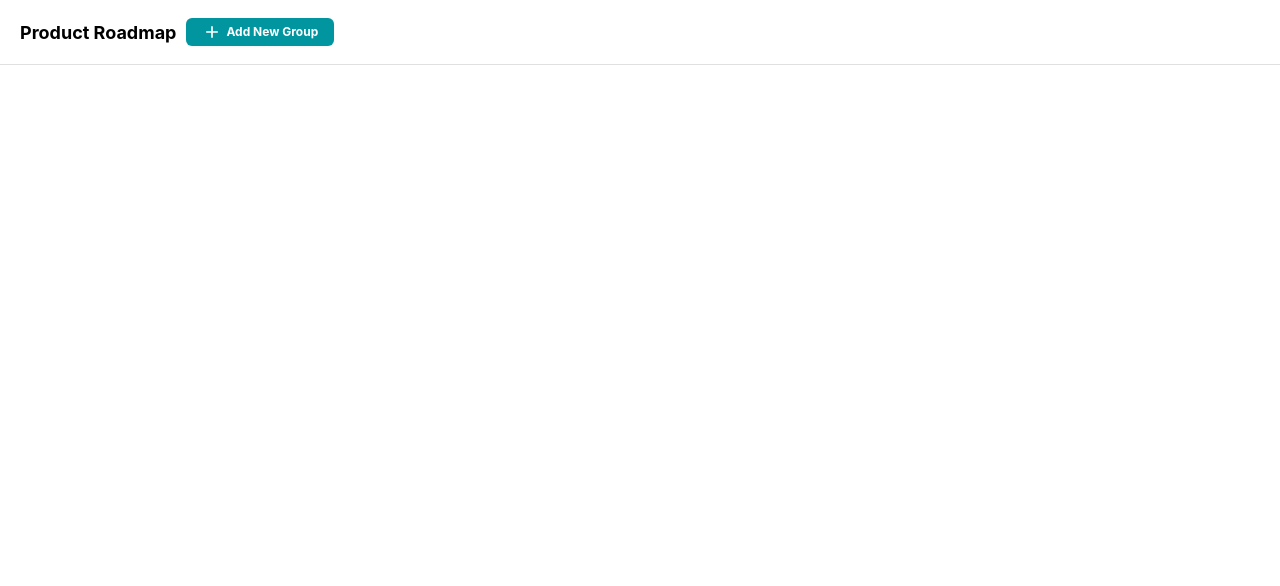
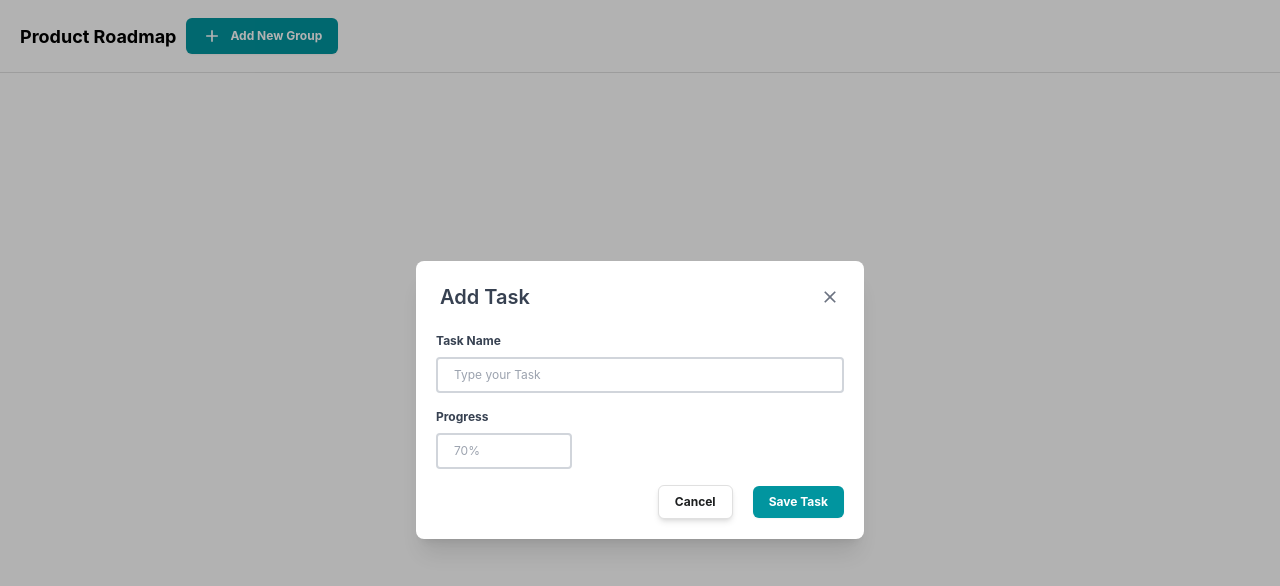
Before and after one commit to Ariefhsnn/todo-app, a React (Create React App) app: page / in a window 1280 px wide. Both pictures are taken after a click on the button "Add New Group". Shown: the top 586 px of the page. Built offline with nearby package versions, Linux system fonts and the light colour scheme.

Commit message:
[arief] - add modal component and TaskForm component

```diff
--- a/package.json
+++ b/package.json
@@ -3,6 +3,7 @@
   "version": "0.1.0",
   "private": true,
   "dependencies": {
+    "@headlessui/react": "^1.7.7",
     "@testing-library/jest-dom": "^5.14.1",
     "@testing-library/react": "^13.0.0",
     "@testing-library/user-event": "^13.2.1",
@@ -40,6 +41,5 @@
   },
   "devDependencies": {
     "tailwindcss": "^3.2.4"
-  },
-  "homepage": "./v1"
+  }
 }
--- a/src/App.css
+++ b/src/App.css
@@ -1,3 +1,14 @@
 @tailwind base;
 @tailwind components;
 @tailwind utilities;
+
+input::-webkit-outer-spin-button,
+input::-webkit-inner-spin-button {
+  -webkit-appearance: none;
+  margin: 0;
+}
+
+/* Firefox */
+input[type=number] {
+  -moz-appearance: textfield;
+}
--- a/src/components/Button.jsx
+++ b/src/components/Button.jsx
@@ -1,13 +1,13 @@
 import React from "react";
 
-export const Button = ({type, children, disabled}) => {
+export const Button = ({type, children, disabled, onClick}, props) => {
 
-    const primary = 'flex items-center gap-[4px] bg-[#01959F] hover:bg-[#006c73] text-white px-[16px] py-[4px] rounded-md text-[12px] font-bold capitalize duration-300 shadow-sm'
-    const outlined = 'flex items-center gap-[4px] bg-white border border-[#E0E0E0] text-[#1D1F20] px-[16px] py-[4px] rounded-md text-[12px] font-bold capitalize duration-300 shadow-md'
-    const danger = 'flex items-center gap-[4px] bg-red-600 hover:bg-red-700 text-white px-[16px] py-[4px] rounded-md text-[12px] font-bold capitalize duration-300 shadow-sm'
+    const primary = 'flex items-center gap-2 bg-[#01959F] hover:bg-[#006c73] text-white px-4 py-2 rounded-md text-[12px] font-bold capitalize duration-300 shadow-sm'
+    const outlined = 'flex items-center gap-2 bg-white border border-[#E0E0E0] text-[#1D1F20] px-4 py-2 rounded-md text-[12px] font-bold capitalize duration-300 shadow-md'
+    const danger = 'flex items-center gap-2 bg-red-600 hover:bg-red-700 text-white px-4 py-2 rounded-md text-[12px] font-bold capitalize duration-300 shadow-sm'
 
     return (
-        <button disabled={disabled} className={`${type === 'primary' ? primary : type === 'danger' ? danger : outlined}`}>
+        <button {...props} disabled={disabled} onClick={onClick} className={`${type === 'primary' ? primary : type === 'danger' ? danger : outlined}`}>
             {!children ? 'Klik' : children}
         </button>
     )
--- a/src/components/Navbar.jsx
+++ b/src/components/Navbar.jsx
@@ -2,11 +2,11 @@ import React from "react";
 import { Button } from "./";
 import { MdAdd } from 'react-icons/md'
 
-export const Navbar = () => {
+export const Navbar = ({onClick}) => {
     return (
         <nav className="px-[20px] py-[18px] flex w-full gap-[10px] border-b border-[#E0E0E0] items-center">
             <h1 className="text-[18px] font-bold">Product Roadmap</h1>
-            <Button type="primary">
+            <Button type="primary" onClick={onClick}>
                 <MdAdd className="h-5 w-5"/>
                 <p>Add New Group</p>
             </Button>
--- /dev/null
+++ b/src/components/form/TaskForm.jsx
@@ -0,0 +1,55 @@
+import React from "react";
+import { useForm } from "react-hook-form";
+import { MdOutlineWarning } from "react-icons/md";
+import { Button } from '../../components'
+
+export const TaskForm = ({ isEdit, onCancel }) => {
+    const { register, handleSubmit, watch, formState: { errors } } = useForm();
+    const onSubmit = data => console.log(data);
+
+    const cancelHandler = (e) => {
+        e.preventDefault()
+        onCancel();
+    }
+
+    return (
+        <form
+            onSubmit={handleSubmit(onSubmit)}
+            className="flex flex-col w-full px-5 pb-5 gap-4 text-xs"
+        >
+            <div className="flex flex-col gap-2">
+                <label htmlFor="name" className="font-bold text-gray-700">Task Name</label>
+                <input {...register('name', { required: 'Task Name Required!' })} type="text" placeholder="Type your Task" className="text-gray-500 border-2 border-gray-300 rounded py-2 px-4 outline-none" />
+                {
+                    errors.name?.type === 'required' &&
+                    <div className="flex items-center text-red-500 gap-1 w-full font-bold">
+                        <MdOutlineWarning className="h-5 w-5" />
+                        <p>{errors.name?.message}</p>
+                    </div>
+                }
+            </div>
+
+            <div className="flex flex-col gap-2">
+                <label htmlFor="progress_percentage" className="font-bold text-gray-700">Progress</label>
+                <input {...register('progress_percentage', { required: 'Percentage Required!' })} type="number" placeholder="70%" className="text-gray-500 border-2 border-gray-300 rounded py-2 px-4 outline-none w-1/3" />
+                {
+                    errors.progress_percentage?.type === 'required' &&
+                    <div className="flex items-center text-red-500 gap-1 w-full font-bold">
+                        <MdOutlineWarning className="h-5 w-5" />
+                        <p>{errors.progress_percentage?.message}</p>
+                    </div>
+                }
+            </div>
+
+            <div className="flex w-full justify-end gap-5 items-center">
+                <Button onClick={ (e) => cancelHandler(e) }>
+                    <p>Cancel</p>
+                </Button>
+                <Button type="primary">
+                    <p>Save Task</p>
+                </Button>
+            </div>
+
+        </form>
+    )
+}
--- a/src/components/index.jsx
+++ b/src/components/index.jsx
@@ -1,4 +1,6 @@
 import { Navbar } from "./Navbar";
 import { Button } from "./Button";
+import { Modal } from "./modal/Modal";
+import { TaskForm } from "./form/TaskForm";
 
-export { Navbar, Button }
+export { Navbar, Button, Modal, TaskForm }
--- /dev/null
+++ b/src/components/modal/Modal.jsx
@@ -0,0 +1,87 @@
+import { Dialog, Transition } from "@headlessui/react";
+
+import { Fragment } from "react";
+import { MdClose } from "react-icons/md";
+
+export const Modal = ({isOpen, closeModal, title, children, hiddenClose, position, border, customHeader}) => {
+
+  return (
+    <>
+      <Transition appear show={isOpen} as={Fragment}>
+        <Dialog
+          as="div"
+          className="fixed inset-0 z-[1000] overflow-y-auto"
+          onClose={closeModal}
+        >
+          <div
+            className={`flex min-h-screen
+                        ${
+                          position === "top"
+                            ? "items-start"
+                            : position === "bottom"
+                            ? "items-end"
+                            : "items-center"
+                        }`}
+          >
+            <div
+              className="fixed inset-0 bg-black/30"
+              aria-hidden="true"
+              onClick={closeModal}
+            />
+
+            <span
+              className="inline-block h-screen align-middle"
+              aria-hidden="true"
+            >
+              &#8203;
+            </span>
+            <Transition.Child
+              as={Fragment}
+              enter="ease-in-out duration-300"
+              enterFrom="opacity-0 scale-95"
+              enterTo="opacity-100 scale-100"
+              leave="ease-in-out duration-200"
+              leaveFrom="opacity-100 scale-95"
+              leaveTo="opacity-0 scale-100"
+            >
+              <div
+                className={`relative mx-auto w-full inline-block text-left align-middle transition-all transform max-w-md`}
+              >
+                <div className="bg-white shadow-xl rounded-lg">
+                  <div
+                    className={`w-full flex justify-between items-center px-6 py-6 ${
+                      border ? "border-b-2 border-gray-300" : ""
+                    }`}
+                  >
+                    {customHeader}
+
+                    {title && (
+                      <Dialog.Title
+                        as="h3"
+                        className={`text-xl font-semibold leading-6 text-gray-700${
+                          hiddenClose ? " w-full" : ""
+                        }`}
+                      >
+                        {title}
+                      </Dialog.Title>
+                    )}
+
+                    {!hiddenClose && (
+                        <button onClick={closeModal}>
+                            <MdClose
+                                className="text-gray-500 w-5 h-5 cursor-pointer"
+                            />
+                        </button>
+                    )}
+                  </div>
+
+                  <div className="w-full">{children}</div>
+                </div>
+              </div>
+            </Transition.Child>
+          </div>
+        </Dialog>
+      </Transition>
+    </>
+  );
+}
--- a/src/pages/index.jsx
+++ b/src/pages/index.jsx
@@ -1,8 +1,31 @@
 import React from "react";
-import { Navbar } from "../components";
+import { Navbar, Modal, TaskForm } from "../components";
+import { useState } from "react";
 
 export default function Index(){
+    const [isShowModalAddTask, setIsShowModalAddTask] = useState(false);
+    const [isShowModalEditTask, setIsShowModalEditTask] = useState(false);
+    const [isShowModalDeleteTask, setIsShowModalDeleteTask] = useState(false);
+    const [isShowModalAddGroup, setIsShowModalAddGroup] = useState(false);
+
+    const openModalAddTask = () => {
+        setIsShowModalAddTask(true);
+    }
+
+    const closeModalAdd = () => {
+        setIsShowModalAddTask(false);
+    }
+
     return (
-        <Navbar />
+        <>
+            <Navbar onClick={openModalAddTask} />
+            <Modal
+                isOpen={isShowModalAddTask}
+                title="Add Task"
+                closeModal={closeModalAdd}
+            >
+                <TaskForm onCancel={closeModalAdd} />
+            </Modal>
+        </>
     )
 }
```
Also changed, not shown: 1 other file (tests, documents, lock files or other folders).
